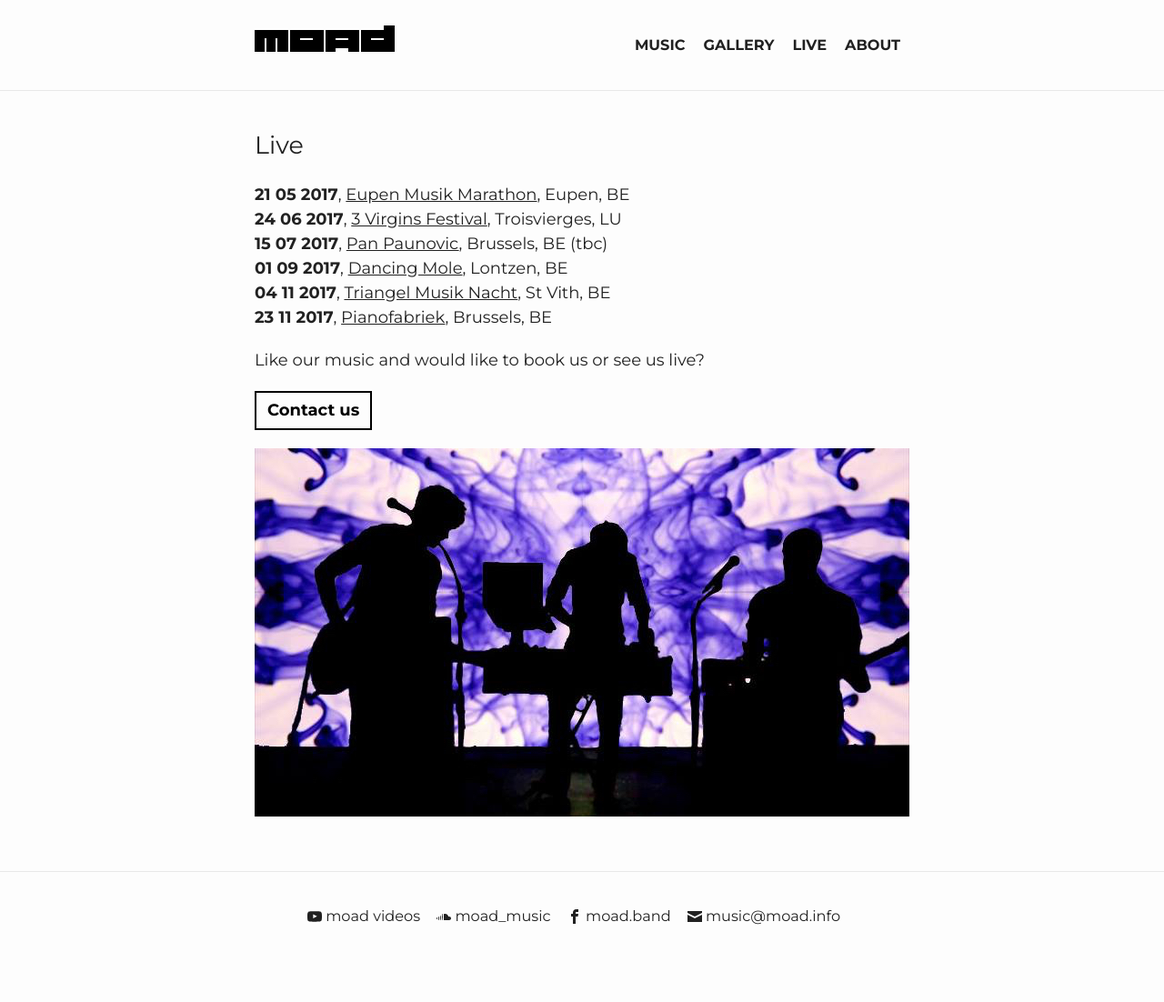
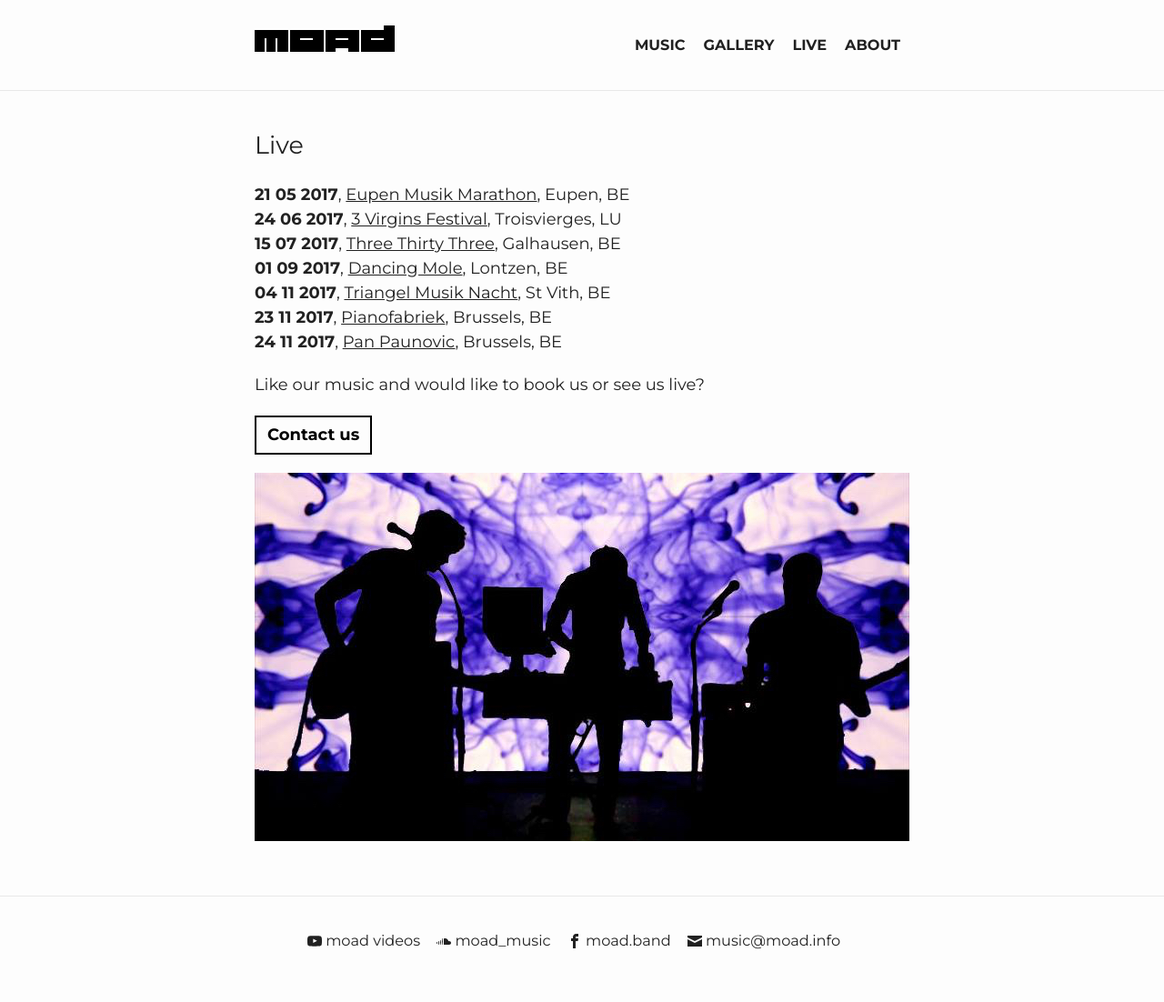
Before and after one commit to marcnoel/moad-site, a Jekyll site: the page built from live.html, in a window 1280 px wide. Shown: the whole page at 91% size. Built offline with Jekyll 4.4.1, drawn with Linux system fonts in a browser that asks for light colours; before the commit the page ends 1075 px from its top, so only the background shows below that.

Commit message:
Update live.html

```diff
--- a/live.html
+++ b/live.html
@@ -36,12 +36,13 @@
     <li><h3>Live</h3></li>
     <li><strong>21 05 2017</strong>, <a style="text-decoration:underline;" href="http://sunergia.be/2016/06/eupen-musik-marathon2017-mai-datum/" target="_blank">Eupen Musik Marathon</a>, Eupen, BE</li>
     <li><strong>24 06 2017</strong>, <a style="text-decoration:underline;" href="https://www.facebook.com/3Vfestival/?fref=ts/" target="_blank">3 Virgins Festival</a>, Troisvierges, LU</li>
-    <li><strong>15 07 2017</strong>, <a style="text-decoration:underline;" href="https://www.facebook.com/moad.band/" target="_blank">Pan Paunovic</a>, Brussels, BE (tbc)</li>
+    <li><strong>15 07 2017</strong>, <a style="text-decoration:underline;" href="https://www.facebook.com/moad.band/" target="_blank">Three Thirty Three</a>, Galhausen, BE</li>
     <li><strong>01 09 2017</strong>,
     <a style="text-decoration:underline;" href="https://www.facebook.com/events/1142994172416524/" target="_blank">Dancing Mole</a>, Lontzen, BE</li>
     <li><strong>04 11 2017</strong>, <a style="text-decoration:underline;" href="http://www.triangel.com/cms/index.php" target="_blank">Triangel Musik Nacht</a>, St Vith, BE</li>
     <li><strong>23 11 2017</strong>,
     <a style="text-decoration:underline;" href="http://www.pianofabriek.be" target="_blank">Pianofabriek</a>, Brussels, BE</li>
+    <li><strong>24 11 2017</strong>, <a style="text-decoration:underline;" href="https://www.facebook.com/moad.band/" target="_blank">Pan Paunovic</a>, Brussels, BE</li>
   </ul>
   <p>Like our music and would like to book us or see us live?</p>
   <a href="mailto:{{ site.email }}" class="btn btn-primary">Contact us</a>
```
